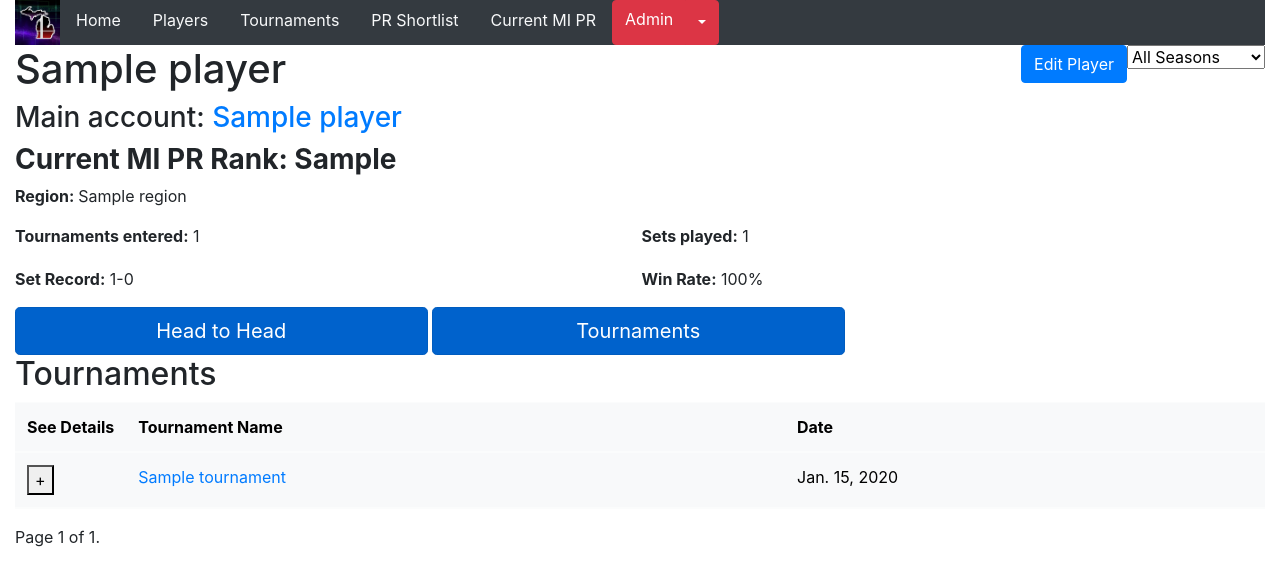
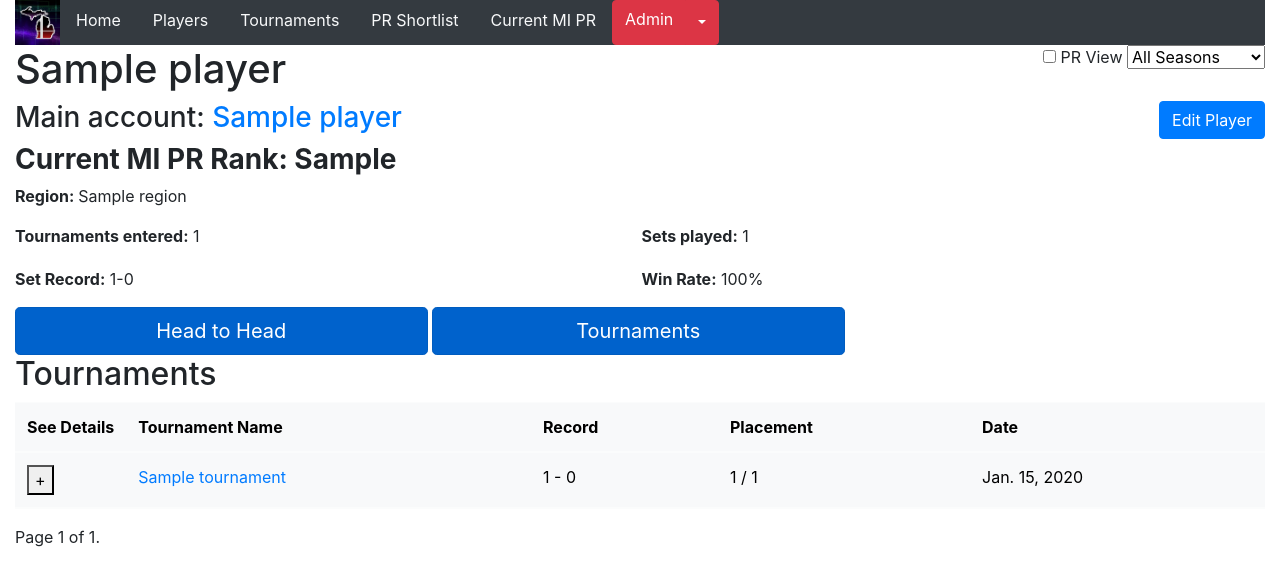
Before and after one commit to tommyparr93/mi-melee-data, a Django app: page /player/1/ in a window 1280 px wide, after a click on "Tournaments". Shown: the top 586 px of the page. Run offline with Django 5.2, Linux system fonts and the light colour scheme; tables that the repository leaves empty hold one stand-in row (values such as "Sample post"); some libraries are stand-ins or nearby versions.

Commit message:
more ui changes, only show PR eligible results, added record and placement to tourny tab

```diff
--- a/main/templates/main/player_detail.html
+++ b/main/templates/main/player_detail.html
@@ -22,7 +22,9 @@
     <div class="stat-container">
         <h1>{{ player.name }}</h1>
     <div class="float-right">
-        <form method="get" style="float: right">
+        <form method="get" style="float: right" id="filter-form">
+                        <input type="checkbox" name="pr_view" id="pr_view"  {% if request.GET.pr_view %}checked{% endif %}>
+        <label for="pr_view">PR View</label>
         <select name="pr_season" id="pr_season">
         <option value="">All Seasons</option>
         {% for pr_season in pr_seasons %}
@@ -33,9 +35,10 @@
         </select>
     </form>
 
+        </div>
+
+        </div>
         <a href="{% url 'admin:main_player_change' player.id %}" class="btn btn-primary" style="float: right;">Edit Player</a>
-        </div>
-        </div>
     {% if player.main_account %}
         <h3>Main account: <a href="{% url 'player_detail' player.main_account.id %}">{{ player.main_account.name }}</a></h3>
     {% endif %}
@@ -49,13 +52,11 @@
         <p> <strong>Set Record:</strong> {{ calculations.wins }}-{{ calculations.losses }}</p>
         <p><strong>Win Rate:</strong> {{ calculations.win_rate }}%</p>
     </div>
-<a href="#" class="btn btn-primary btn-lg active" onclick="showTable('h2hTable')" style="width: 33%;">Head to Head</a>
-<a href="#" class="btn btn-primary btn-lg active" onclick="showTable('tournamentsTable')" style="width: 33%;">Tournaments</a>
-<div id="h2hTable" class="table-container">
+    <a href="#" class="btn btn-primary btn-lg active" onclick="showTable('h2hTable')" style="width: 33%;">Head to Head</a>
+    <a href="#" class="btn btn-primary btn-lg active" onclick="showTable('tournamentsTable')" style="width: 33%;">Tournaments</a>
+    <div id="h2hTable" class="table-container">
     <h2>H2H</h2>
     <form method="get">
-            <input type="checkbox" name="pr_view" id="pr_view" {% if request.GET.pr_view %}checked{% endif %}>
-        <label for="pr_view">PR View</label>
         </form>
       <table class="table table-light">
         <thead>
@@ -68,6 +69,7 @@
           </tr>
         </thead>
       <tbody>
+
       {% for opponent in opponents %}
 
       <tr>
@@ -126,7 +128,7 @@
     </tr>
       {% empty %}
         <tr>
-          <td colspan="3">No tournaments found</td>
+          <td colspan="5">No tournaments found</td>
         </tr>
       {% endfor %}
       </tbody>
@@ -158,6 +160,8 @@
           <tr>
               <th style="white-space: nowrap; width: 1%;">See Details</th>
             <th>Tournament Name</th>
+              <th>Record</th>
+              <th>Placement</th>
             <th>Date</th>
             <!-- Add other relevant columns -->
           </tr>
@@ -169,10 +173,12 @@
       <button data-toggle="collapse" data-target="#collapse-{{ tournament.id }}" aria-expanded="false" aria-controls="collapse-{{ tournament.id }}">+</button>
     </td>
     <td><a href="{% url 'tournament_details' tournament.id %}">{{ tournament.name }}</a></td>
+      <td>{{ tournament.record.wins }} - {{tournament.record.losses }}</td>
+      <td> {{ tournament.placement }} / {{tournament.entrant_count}}</td>
     <td>{{ tournament.date }}</td>
   </tr>
   <tr class="zeroPadding">
-    <td class="zeroPadding" colspan="3">
+    <td class="zeroPadding" colspan="6">
       <div id="collapse-{{ tournament.id }}" class="collapse" style="margin: 0;">
         {% if tournament.sets %}
           <table class="table table-light">
@@ -181,6 +187,7 @@
                 <th>Player 1</th>
                 <th>Player 2</th>
                 <th>Results</th>
+                  <th>Admin</th>
                 <!-- Add other relevant columns -->
               </tr>
             </thead>
@@ -190,6 +197,7 @@
                   <td>{{ set.player1_name }}</td>
                   <td><a href="{% url 'player_detail' set.p2_id %}">{{ set.player2_name }}</a></td>
                 <td>{{ set.player1_score }}-{{ set.player2_score }}</td>
+                    <td><a href="{% url 'admin:main_set_change' set.id %}"> <button  type="button" class="btn btn-default btn-sm">Edit </button></a> </td>
                   <!-- Add other relevant data -->
                 </tr>
               {% endfor %}
@@ -222,6 +230,7 @@
     </div>
 </div>
 </div>
+
 <script type="text/javascript">
     document.getElementById('pr_view').addEventListener('change', function() {
         this.form.submit();
@@ -263,6 +272,7 @@ $('.collapse').on('hide.bs.collapse', function() {
   $(this).parent().addClass("zeroPadding");
 });
 </script>
+</script>
 
 
 {% endblock %}
--- a/main/views.py
+++ b/main/views.py
@@ -1,12 +1,14 @@
 from django.db import transaction
 from django.http import HttpResponse
 from django.core.paginator import Paginator
+from sqlparse.sql import Case
+
 from .models import Player, Set, Tournament, TournamentResults, PRSeason, PRSeasonResult
 from .forms import TournamentForm, PRForm, PRSeasonForm1, PRSeasonForm, PRSeasonResultFormSet, DuplicatePlayer, ConfirmMergeForm
 from .data_entry import enter_tournament, enter_pr_csv, enter_pr_season
 from django.views import generic
 from django.db.models.functions import Lower
-from django.db.models import Q
+from django.db.models import F, Q, When, Case
 from django.views.generic.detail import DetailView
 from django.shortcuts import render, reverse, redirect
 from collections import namedtuple
@@ -116,7 +118,19 @@ def join_duplicate(request):
                 main_account = request.session.get('main_account')
                 duplicate_account = request.session.get('duplicate_account')
                 merge_accounts(main_account, duplicate_account)
+                from django.db.models import F, Q
 
+                Set.objects.filter(
+                    ~Q(winner_id=F('player1')) &
+                    ~Q(winner_id=F('player2')) &
+                    (Q(player1_score__gt=F('player2_score')) | Q(player2_score__gt=F('player1_score')))
+                ).update(
+                    winner_id=Case(
+                        When(player1_score__gt=F('player2_score'), then=F('player1')),
+                        When(player2_score__gt=F('player1_score'), then=F('player2')),
+                        default=F('winner_id')
+                    )
+                )
                 merge_success = True
 
     else:
@@ -283,7 +297,7 @@ class PlayerDetailView(DetailView):
     def get_context_data(self, **kwargs):
         context = super().get_context_data(**kwargs)
         player = self.get_object()
-        sets = Set.objects.filter(Q(player1=player) | Q(player2=player)).order_by('-tournament__date')
+        sets = Set.objects.filter(Q(pr_eligible=True), Q(player1=player) | Q(player2=player)).order_by('-tournament__date')
 
 
         # PR Season Filter
@@ -293,7 +307,7 @@ class PlayerDetailView(DetailView):
 
 
         if pr_season_id:
-            sets = Set.objects.filter(
+            sets = Set.objects.filter(Q(pr_eligible=True),
                 Q(player1=player) | Q(player2=player),
                 tournament__pr_season_id=pr_season_id
             ).order_by('-tournament__date')
@@ -326,7 +340,6 @@ class PlayerDetailView(DetailView):
             h2h_list = get_head_to_head_results(player, sets)
 
 
-        # I'm really confused whats actually happening, it might just be because I'm tired but like the variable names don't match and i'm so confused
         SetDisplay = namedtuple('SetDisplay',
                                 ['player1_name', 'player2_name', 'player1_score', 'player2_score', 'tournament_name',
                                  'tournament_date', 'id'])
@@ -387,6 +400,25 @@ class PlayerDetailView(DetailView):
         paged_tournaments = tournaments_paginator.get_page(tournaments_page_number)
         context['tournaments'] = paged_tournaments
 
+        for tournament in context['tournaments']:
+            tournament_sets = Set.objects.filter(
+                Q(tournament=tournament),
+                Q(player1=player) | Q(player2=player)
+            )
+            try:
+                placement_obj = TournamentResults.objects.get(Q(tournament=tournament), Q(player_id=player))
+                tournament.placement = placement_obj.placement
+            except TournamentResults.DoesNotExist:
+                tournament.placement = "Placement to be fixed"
+            tournament.record = player_detail_calculations(player, tournament_sets)
+
+            # record now is an attribute of tournament containing the calculation result.
+
+            # ... other code ...
+
+        # Then add this to the context
+        context['tournaments'] = context['tournaments']
+
         SetDisplay = namedtuple('SetDisplay',
                                 ['player1_name', 'player2_name', 'player1_score', 'player2_score', 'tournament_name',
                                  'tournament_date', 'id', 'p2_id'])
@@ -401,6 +433,7 @@ class PlayerDetailView(DetailView):
 
             set_display_list = []
             for set in tournament_sets:
+
                 # Determine the ordering of players and their corresponding scores
                 if set.player1 == player:
                     p1_name = set.player1.name
@@ -423,6 +456,7 @@ class PlayerDetailView(DetailView):
             # Attach the sets to the tournament object
             set_display_list.reverse()
             tournament.sets = set_display_list
+
 
 
         return context
```
Also changed, not shown: main/db backups/sql_query_collection.sql (+10 -0 lines).
